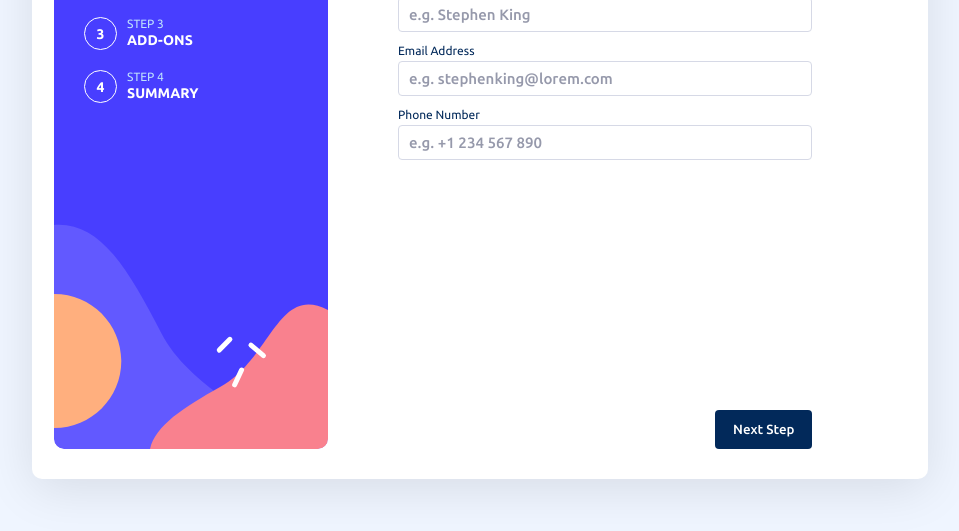
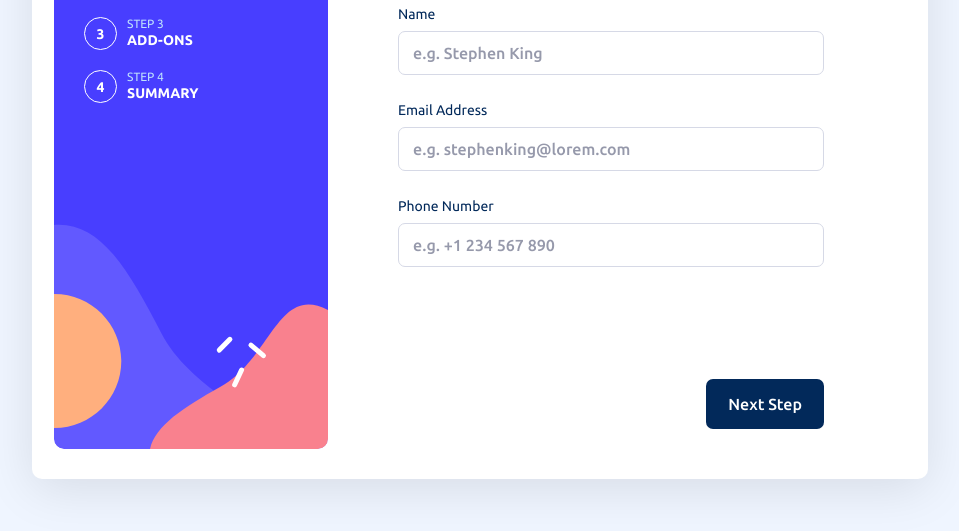
Before and after one commit to dilleswararao12/multi-step-form, a plain HTML site: page index.html in a window 1280 px wide. Shown: the part 269-800 px from the top of the page, without its empty margins (160-1119 px from the left). Drawn offline with Linux system fonts and the light colour scheme.

Commit message:
added desktop styling for personal info section and plan section

```diff
--- a/scss/_components.scss
+++ b/scss/_components.scss
@@ -13,11 +13,19 @@
   flex-direction: column;
   gap: 1rem;
   margin-bottom: 1.5rem;
+
+  @include desktop() {
+    margin-bottom: 3.5rem;
+  }
 }
 
 .form-heading-cont__header {
   font-size: 2.4rem;
   color: $primary-marine-blue;
+
+  @include desktop() {
+    font-size: 3.2rem;
+  }
 }
 
 .form-heading-cont__subheader {
@@ -27,7 +35,7 @@
   line-height: 2.3rem;
 
   @include desktop() {
-    width: 90%;
+    width: 100%;
   }
 }
 
@@ -39,6 +47,12 @@
   padding: 1.2rem 1.8rem;
   color: $neutral-white;
   cursor: pointer;
+
+  @include desktop() {
+    padding: 1.6rem 2.2rem;
+    font-size: 1.6rem;
+    border-radius: 7px;
+  }
 
   &:focus-visible {
     @include outline();
--- a/scss/_layout.scss
+++ b/scss/_layout.scss
@@ -102,10 +102,20 @@
 }
 
 .forms-container {
-  position: relative;
+  @include desktop() {
+    width: 50%;
+    display: grid;
+    position: relative;
+    padding: 2rem 0;
+  }
 }
 
 .personal-info-form__cont {
+  @include desktop() {
+    display: flex;
+    flex-direction: column;
+    gap: 1.5rem;
+  }
   div {
     position: relative;
     display: flex;
@@ -118,6 +128,14 @@
       flex-direction: row;
       margin-bottom: 0;
       justify-content: space-between;
+
+      @include desktop() {
+        margin-bottom: 0.5rem;
+
+        label {
+          font-size: 1.4rem;
+        }
+      }
     }
   }
 }
@@ -130,6 +148,17 @@
   padding: 0.8rem 1rem;
   border: 1px solid $neutral-light-gray;
   border-radius: 4px;
+
+  @include desktop() {
+    padding: 1.2rem 1.4rem;
+    font-size: 1.6rem;
+    border-radius: 7px;
+
+    &:hover {
+      cursor: pointer;
+      border: 1px solid $primary-purplish-blue;
+    }
+  }
 
   &::placeholder {
     font-weight: weight("medium");
@@ -146,6 +175,10 @@
   color: $primary-strawberry-red;
   font-size: 1.2rem;
   font-weight: weight("bold");
+
+  @include desktop() {
+    font-size: 1.4rem;
+  }
 }
 
 #personal-info-form-submit {
@@ -167,6 +200,7 @@
     .option-component {
       width: 100%;
       max-width: 14rem;
+      padding: 1.8rem 1.5rem;
     }
   }
 }
@@ -504,7 +538,8 @@
 
   @include desktop() {
     padding: 0;
-    position: absolute;
+    position: static;
+    align-self: flex-end;
   }
 
   .next-step-btn {
@@ -545,6 +580,14 @@
       pointer-events: none;
       cursor: pointer;
 
+      @include desktop() {
+        font-size: 1.6rem;
+
+        &:hover {
+          color: $primary-marine-blue;
+        }
+      }
+
       &.active {
         opacity: 1;
         pointer-events: all;
```
Also changed, not shown: dist/css/main.css, 1 other file.
